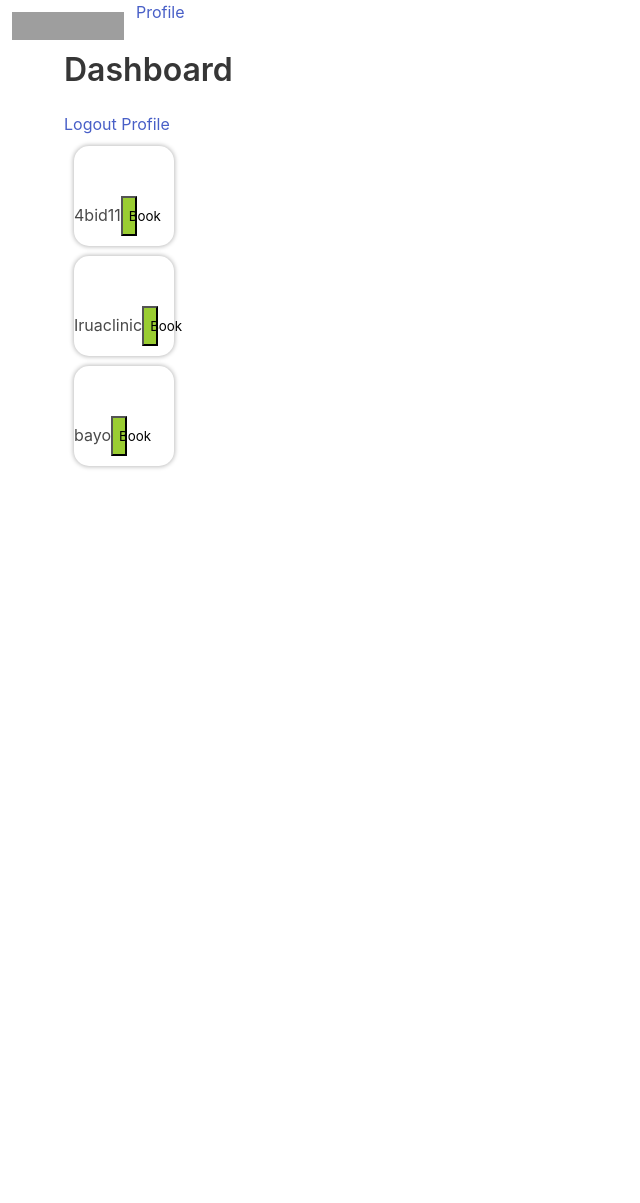
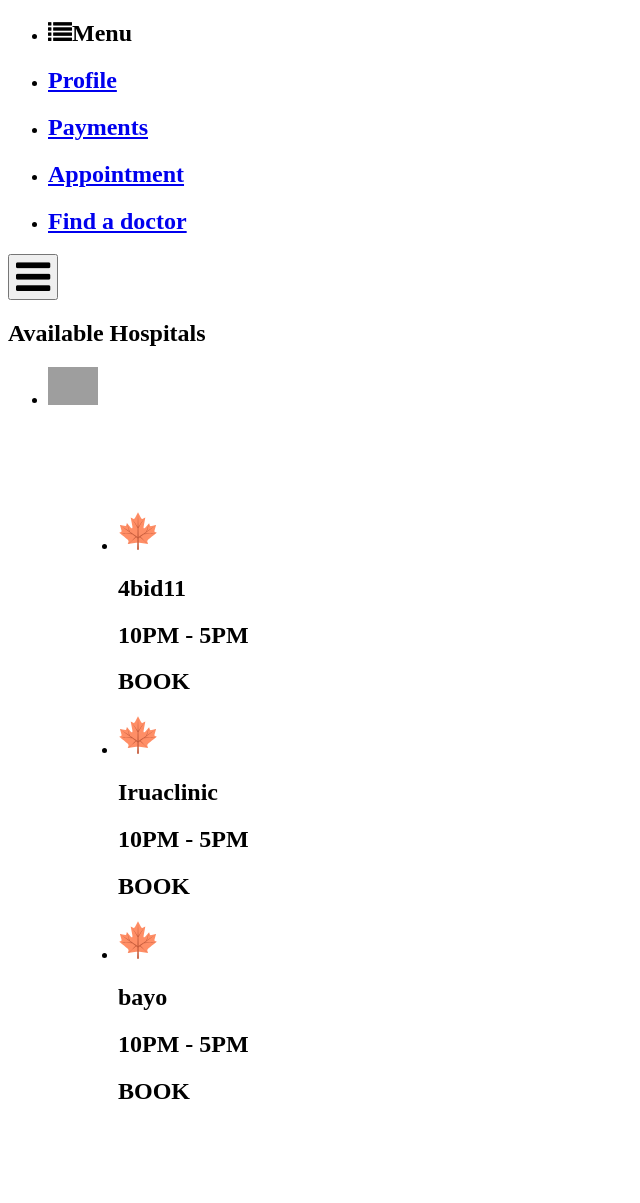
Before and after one commit to smyja/health, a Django app: page /dashboard/ in a window 1280 px wide. Shown: the whole page, without its empty margins (0-640 px from the left). Before the commit the page ends 469 px from the top, so only its background shows below. Run offline with Django 3.2, Linux system fonts and the light colour scheme; a user stored in the database is signed in; data comes from the database, SQL or seed files in the repository; both versions use the stored data as it was after the commit; parts of the project's set-up code (start-up, migrations or seed data) failed here and were passed over; some libraries are stand-ins or nearby versions; grey boxes are pictures that could not be loaded.

Commit message:
new dashboard

```diff
--- a/aview/core/templates/core/base.html
+++ b/aview/core/templates/core/base.html
@@ -33,8 +33,6 @@
                 <span></span>
             </div>
         </div>
-
-        <a href="{% url 'profile' %}">Profile</a>
     </nav>
     {% block content %} {%endblock%}
     <script>
--- a/aview/dashboard/templates/dashboard/dasboard.html
+++ b/aview/dashboard/templates/dashboard/dasboard.html
@@ -1,33 +1,125 @@
-{% extends 'core/base.html' %} {% block content %}
+ {%load static%}
+<!DOCTYPE html>
+<html>
 
-<div class="container">
-    <h1 class="title">Dashboard</h1>
-    {% if request.user.is_authenticated %}
-    <a href="{% url 'logout' %}">Logout</a> <a href="{% url 'profile' %}">Profile</a> {% endif %} {% for g in w %}
-    <form action="" method="POST">{% csrf_token %}
+<head>
+
+    <meta charset="UTF-8">
+    <meta name="viewport" content="width=device-width, initial-scale=1.0">
+    <meta http-equiv="X-UA-Compatible" content="ie=edge">
+    <meta name="viewport" content="width=device-width, initial-scale=1.0, shrink-to-fit=no">
+    <title>Home - Brand</title>
+    <link rel="stylesheet" href="{% static 'styles/dash.css'%}">
+
+    <link rel="stylesheet" href="https://cdnjs.cloudflare.com/ajax/libs/font-awesome/4.7.0/css/font-awesome.min.css">
+    <link href="https://fonts.googleapis.com/css2?family=Montserrat:wght@100;200;300;400;500;600;700&display=swap" rel="stylesheet">
+    <script src="https://code.iconify.design/1/1.0.6/iconify.min.js"></script>
+    <script src="https://code.jquery.com/jquery-3.5.1.js"></script>
+</head>
+
+<body class="wrapper">
+    <nav id="menu">
+        <ul>
+            <li>
+                <h1><i class="fa fa-list"></i>Menu</h1>
+            </li>
+            <li>{% if request.user.is_authenticated %}
+                <a href="{% url 'profile' %}">
+                    <h1>Profile</h1>
+                </a>
+                {% endif %}
+            </li>
+            <li>
+                <a href="# ">
+                    <h1>Payments</h1>
+                </a>
+
+            </li>
+            <li>
+                <a href="# ">
+                    <h1>Appointment</h1>
+                </a>
+
+            </li>
+            <li>
+                <a href="# ">
+                    <h1>Find a doctor</h1>
+                </a>
+
+            </li>
+        </ul>
+    </nav>
+    <button class="menu-btn "><i class="fa fa-bars fa-3x "></i></button>
+    <section class="content ">
+        <div class="header ">
+            <div class="container ">
+                <div class="navbar ">
+
+                    <h1 class="avail ">Available Hospitals</h1>
+
+                    <div class="navv ">
+                        <ul>
+
+                            <li>
+                                <img class="round " src=" https://www.w3schools.com/howto/img_avatar.png " alt="Avatar " style="width:50px ">
+                            </li>
+
+
+                        </ul>
+                    </div>
+                </div>
+            </div>
+        </div>
+        </div>
+
         <input type="hidden" name="profile_pk" value={{obj.pk}}>
-        <div class="hosli">{{g}}<button type="submit" class="buton">Book</button>
-    </form>
+        <div class="boxyy" style="padding: 70px;">
+            <ul>
+                {% for g in w %}
+                <li>
+                    <div class="bas ">
+                        <div class="iconn ">
+                            <svg width="40 " height="40 " viewBox="0 0 64 64 " fill="none " xmlns="http://www.w3.org/2000/svg ">
+                                <path
+                                    d="M59.3 33.6C58.2 33.1 58.2 32.2 58.3 31.5L60.9 22.4L52.2 24.2C51.9 24.2 51.1 24.2 50.6 22.5L49.8 19.4L43.8 26.4C43.8 26.4 39.9 30.7 41.1 24.2L43.7 10.3L38.9 12.7C38.6 12.8 37.7 12.9 36.4 10.5L32 2L27.6 10.4C26.3
+                    12.8 25.4 12.7 25.1 12.6L20.3 10.2L22.9 24.1C24.1 30.6 20.2 26.3 20.2 26.3L14.2 19.3L13.4 22.4C13 24.1 12.1 24.2 11.8 24.1L3.1 22.3L5.7 31.4C5.8 32.1 5.8 33 4.7 33.5L2 34.8C2 34.8 12 42.8 15.2 45.5C15.8 46 17.4 47.6 16.8 49.2L15.6 52.8L29.2
+                    50.7C29.9 50.6 33.8 50.6 34.5 50.7L48.1 52.8L46.9 49.2C46.4 47.5 47.9 46 48.5 45.5C52 42.8 62 34.8 62 34.8L59.3 33.6Z "
+                                    fill="#FF8E66 " />
+                                <path
+                                    d="M56.8 35.5C55 35.6 53.3 35.7 51.5 35.8C48.6 35.9 45.7 36 42.7 36C44 35.1 45.2 34.1 46.5 33.2001L53.8 27.9L57.4 25.2001C58.6 24.3001 59.8 23.4 60.9 22.3C59.8 23.3 58.5 24.1 57.3 25L53.6 27.5L46.4 32.2001C46.9 30.3001
+                    47.4 28.3 47.9 26.4L48.9 22.9C49.2 21.7 49.6 20.5 50 19.4C49.5 20.5 49.1 21.7 48.6 22.8L47.4 26.3C46.6 28.6 45.9 30.8 45.2 33.1C43 34.6 40.8 36 38.6 37.5C37.4 38.4001 36.1 39.2 34.9 40.1C34.3 40.5 33.7 41 33.1 41.5L32.7 27.6C34.1 24.5
+                    35.7 21.5 37.6 18.7C39.5 15.8 41.6 12.9 43.9 10.2C41.5 12.8 39.3 15.6 37.2 18.4C35.6 20.7 34 23.1 32.7 25.6L32 4.30005L31.4 25.6C30.1 23.1 28.5 20.7 26.9 18.4C24.8 15.5 22.6 12.8 20.2 10.2C22.5 12.9 24.5 15.8 26.5 18.7C28.3 21.6 30 24.5
+                    31.4 27.6L31 41.4001C30.4 40.9001 29.8 40.5 29.2 40C28 39.1 26.7 38.2001 25.5 37.4001C23.3 35.9001 21.1 34.4 18.9 33C18.2 30.7001 17.5 28.5 16.7 26.2001L15.5 22.7001C15.1 21.6 14.7 20.4 14.1 19.3C14.6 20.4 14.9 21.6 15.2 22.8L16.2 26.3C16.7
+                    28.2 17.2 30.2 17.7 32.1L10.5 27.4L6.80001 25C5.60001 24.1 4.30001 23.3 3.20001 22.3C4.30001 23.4 5.50001 24.3001 6.70001 25.2001L10.3 27.9L17.6 33.2001C18.9 34.1 20.1 35.1 21.4 36C18.5 36 15.6 35.9 12.6 35.8C10.8 35.7 9.10001 35.6 7.30001
+                    35.5C5.50001 35.3 3.80001 35.2 2.10001 34.8C3.80001 35.3 5.60001 35.5 7.30001 35.8C9.10001 36 10.8 36.2001 12.6 36.4001C16 36.7001 19.3 36.9 22.7 37.1C23.4 37.6 24.1 38.1001 24.8 38.7001C25.9 39.6001 27 40.4 28.1 41.3C26.2 43.2001 24.4
+                    45.1 22.5 47C21.4 48.1 20.4 49.1 19.3 50.1C18.2 51.1 17.1 52.1001 15.9 52.9001C17.2 52.1001 18.4 51.2001 19.5 50.2001C20.6 49.2001 21.8 48.3 22.9 47.3C24.9 45.5 26.9 43.6001 28.9 41.9001C29.3 42.2001 29.7 42.5 30 42.9001C30.4 43.3001 30.8
+                    43.7 31.1 44.1L30.5 62H33.5L33 44.1C33.3 43.7 33.7 43.3001 34.1 42.9001C34.5 42.6001 34.8 42.2001 35.2 41.9001L41.2 47.3C42.3 48.3 43.4 49.3 44.6 50.2001C45.8 51.1001 46.9 52.1001 48.2 52.9001C47 52.1001 45.9 51.1 44.8 50.1C43.7 49.1 42.6
+                    48 41.6 47C39.7 45.1 37.9 43.2001 36 41.3C37.1 40.4 38.2 39.5 39.3 38.7001C40 38.2001 40.7 37.7 41.4 37.1C44.8 36.9 48.1 36.7001 51.5 36.4001C53.3 36.2001 55 36.1 56.8 35.8C58.6 35.6 60.3 35.4 62 34.8C60.3 35.2 58.5 35.4 56.8 35.5Z "
+                                    fill="#C65C3C " />
+                            </svg>
+                            <h1 class="buto ">{{g}}</h1>
+                            <h1 class="lau ">10PM - 5PM</h1>
+                            <div class="bttn ">
+                                <h1 class="laud ">BOOK</h1>
+                            </div>
+                        </div>
+                    </div>
+                </li>
+                {% endfor %}
+            </ul>
 
-    </div> {% endfor %} </div>
-</div>
+        </div>
 
-<style>
-    .hosli {
-        background: #FFFFFF;
-        box-shadow: 0px 0px 4px 1px rgba(0, 0, 0, 0.25);
-        border-radius: 15px;
-        width: 100px;
-        height: 100px;
-        padding-top: 10px;
-        margin: 10px;
-    }
 
-    .buton {
-        height: 40px;
-        width: 15px;
-        background: yellowgreen;
-        text-align: center;
-        margin-top: 40px;
-    }
-</style>{% endblock %}
+
+
+    </section>
+    <script>
+        $("button,a ").click(function() {
+            $("body ").toggleClass("menu-push ");
+            $("nav ").toggleClass("menu-open ");
+        })
+    </script>
+</body>
+
+</html>
```
Also changed, not shown: db.sqlite3.
